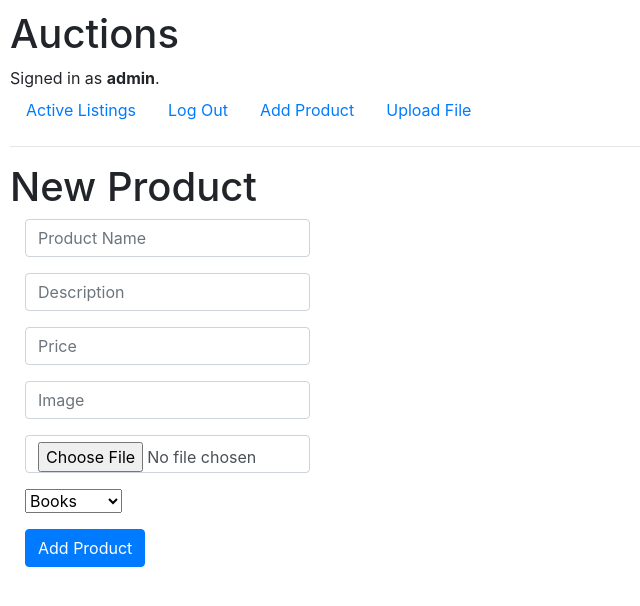
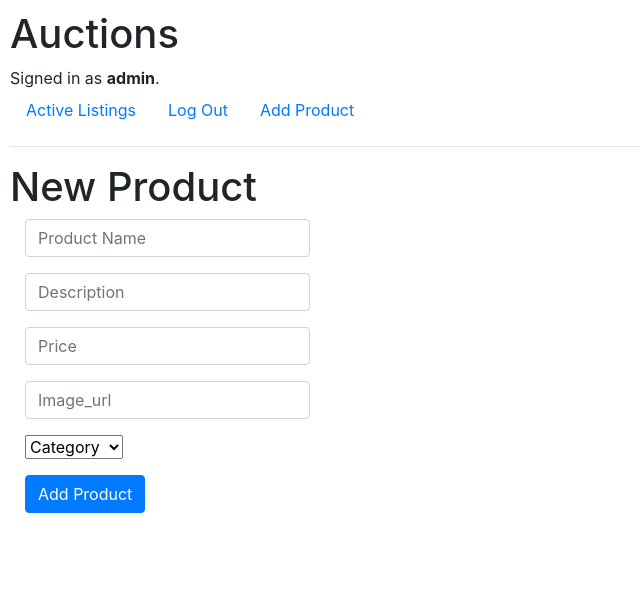
Before and after one commit to grayTurtle01/commerce, a Django app: page /add_product in a window 1280 px wide. Shown: the top 606 px of the page, without its empty margins (0-640 px from the left). Run offline with Django 3.2, Linux system fonts and the light colour scheme; a user stored in the database is signed in; some libraries are stand-ins or nearby versions.

Commit message:
image --> image_url

```diff
--- a/auctions/models.py
+++ b/auctions/models.py
@@ -11,7 +11,7 @@ class Product(models.Model):
     description = models.CharField(max_length=64)
     price = models.IntegerField()
     image = models.CharField(max_length=64)
-    image_url = models.CharField(max_length=64)
+    image_url = models.CharField(max_length=300)
     category = models.CharField(max_length=64)
 
 
--- a/auctions/templates/auctions/add_product.html
+++ b/auctions/templates/auctions/add_product.html
@@ -23,22 +23,18 @@
     </div>
 
     <div class="form-group">
-      <input name="image" type="text" placeholder="Image"
+      <input name="image_url" type="text" placeholder="Image_url"
              class="form-control" >
     </div>
 
-    <div class="form-group">
-      <input name="file" type="file" placeholder="File"
-             class="form-control" >
-    </div>
 
     <div class="form-group">
-      <select name="category" id="">
-        <option value="" disabled>Category</option>
+      <select name="category" required>
+        <option value="" disabled selected>Category</option>
         <option value="Books">Books</option>
         <option value="Toys">Toys</option>
         <option value="Fashion">Fashion</option>
-        <option value="Electronics">Electronis</option>
+        <option value="Electronics">Electronic</option>
       </select>
     </div>
 
--- a/auctions/templates/auctions/edit_product.html
+++ b/auctions/templates/auctions/edit_product.html
@@ -33,7 +33,7 @@
         <option value="Books">Books</option>
         <option value="Toys">Toys</option>
         <option value="Fashion">Fashion</option>
-        <option value="Electronics">Electronis</option>
+        <option value="Electronics">Electronic</option>
       </select>
     </div>
 
--- a/auctions/templates/auctions/index.html
+++ b/auctions/templates/auctions/index.html
@@ -12,7 +12,7 @@
 
                 <div class="card mb-3">
                     <img class="card-img-top"
-                         src="{% static product.image_url %}" >
+                         src="{{ product.image_url }}" >
 
 
                     <div>
@@ -25,10 +25,10 @@
                         </ul>
 
                         <a  href="{% url 'delete_product' product.id %}"
-                        class="btn btn-danger col-lg-4 col-sm-5" >Del</a>
+                        class="btn btn-danger col-lg-4 col-sm-3" >Del</a>
 
                         <a  href="{% url 'edit_product' product.id %}"
-                        class="btn btn-primary col-lg-4 col-sm-5" >Edit</a>
+                        class="btn btn-primary col-lg-4 col-sm-3" >Edit</a>
 
                     </div>
                 </div>
--- a/auctions/templates/auctions/layout.html
+++ b/auctions/templates/auctions/layout.html
@@ -31,9 +31,11 @@
                    <a class="nav-link" href="{% url 'add_product' %}">Add Product</a>
                 </li>
 
+                {% comment %}
                 <li class="nav-item" >
                     <a class="nav-link" href="{% url 'upload_file' %}">Upload File</a>
                  </li>
+                {% endcomment %}
             {% else %}
                 <li class="nav-item">
                     <a class="nav-link" href="{% url 'login' %}">Log In</a>
--- a/auctions/views.py
+++ b/auctions/views.py
@@ -74,14 +74,14 @@ def add_product(request):
         name = request.POST['product_name']
         description = request.POST['description']
         price = request.POST['price']
-        image = request.POST['image']
-        image_url = f"auctions/images/{image}"
+        image_url = request.POST['image_url']
+        #image_url = f"auctions/images/{image}"
         category = request.POST['category']
 
         #file_test = request.POST['file']
 
 
-        product = Product(name=name, description=description, price=price, image=image, image_url=image_url)
+        product = Product(name=name, description=description, price=price, image_url=image_url, category=category)
         product.save()
 
         return redirect('index')
@@ -103,15 +103,15 @@ def edit_product(request, product_id):
         name = request.POST['product_name']
         description = request.POST['description']
         price = request.POST['price']
-        image = request.POST['image']
-        image_url = f"auctions/images/{image}"
+        image_url = request.POST['image_url']
+        #image_url = f"auctions/images/{image}"
         category = request.POST['category']
 
         product = Product.objects.get(pk=product_id)
         product.name = name
         product.description = description
         product.price = price
-        product.image = image
+        #product.image = image
         product.image_url = image_url
         product.category = category
 
@@ -133,6 +133,8 @@ def upload_file(request):
                 'form': form
             })
 
+
+
     if request.method == 'GET':
         form = UploadFileForm()
         return render(request, 'auctions/upload.html',{
```
Also changed, not shown: db.sqlite3.
